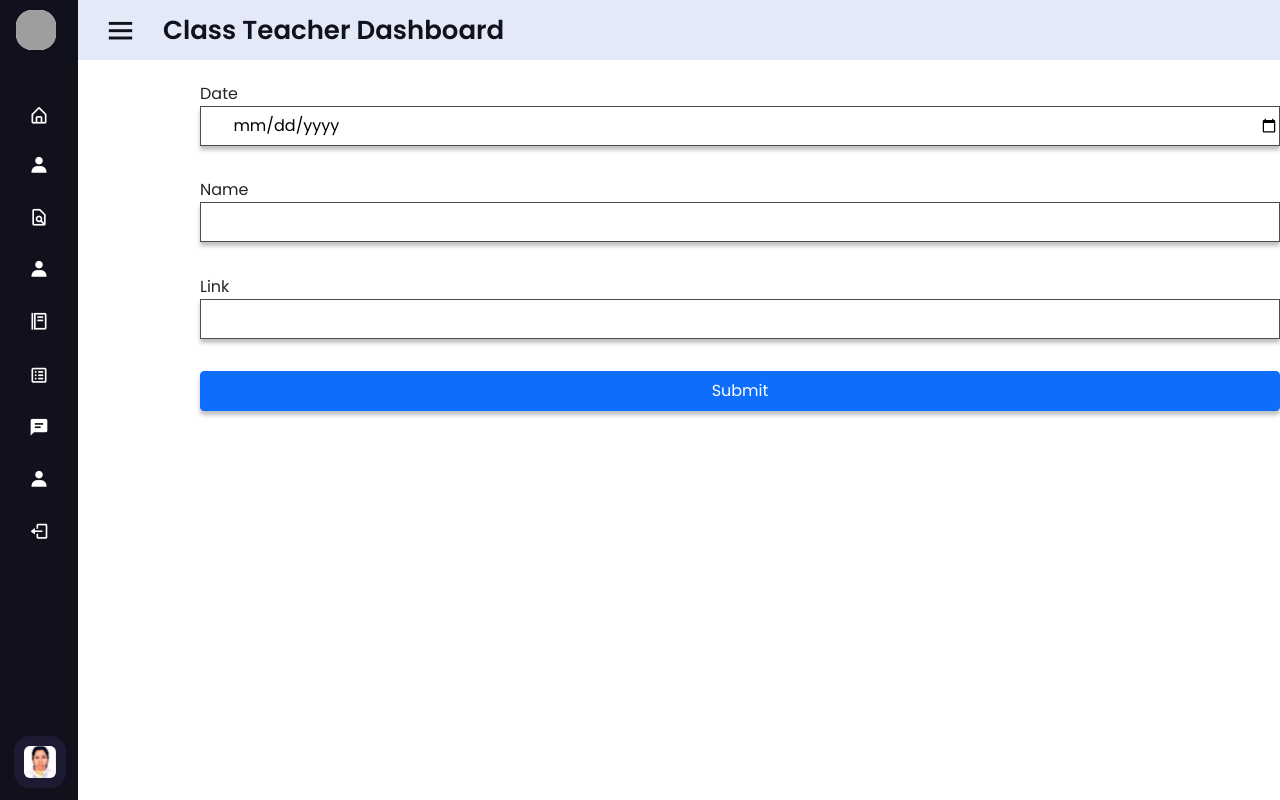
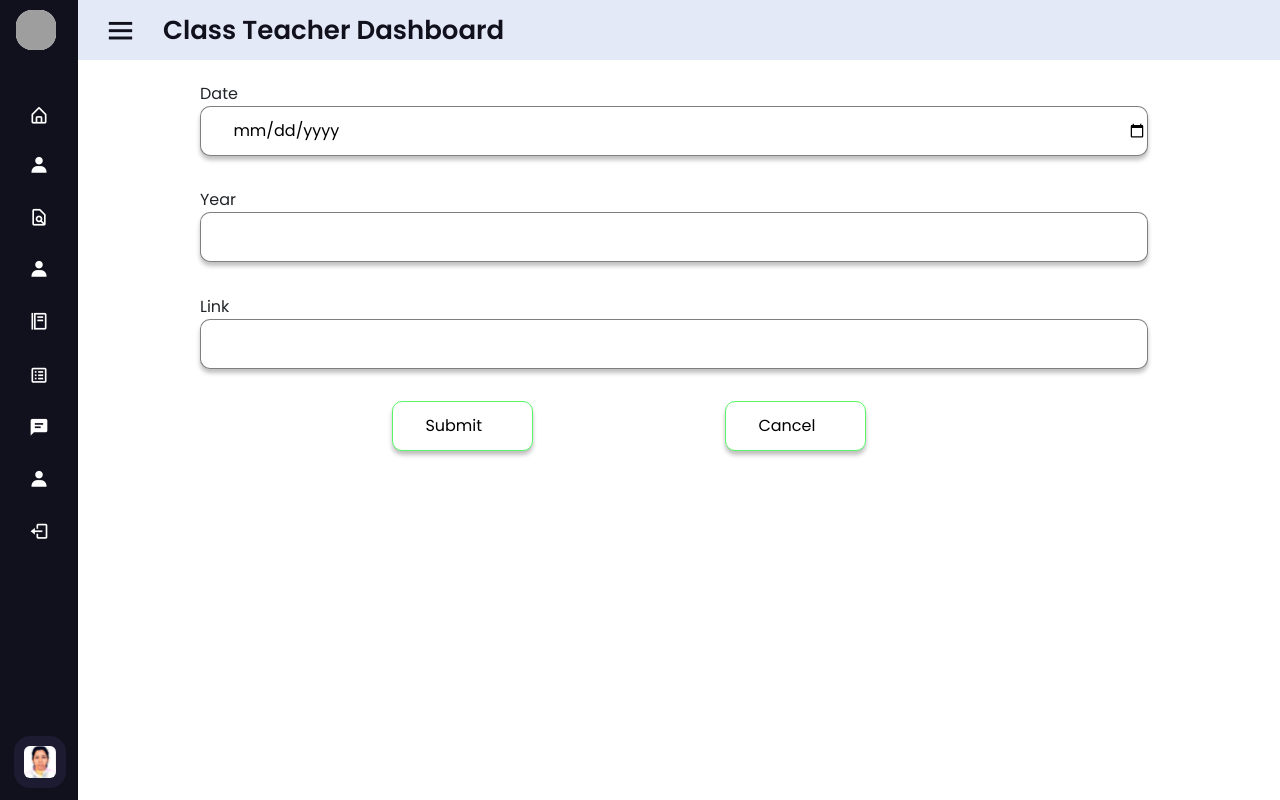
Before and after one commit to PranavShelke4/IT, a React (Create React App) app: page /feedbacklist/edit/1 in a window 1280 px wide. Built offline with nearby package versions, Linux system fonts and the light colour scheme; no server answers; grey boxes are pictures that could not be loaded.

Commit message:
edit feedback

```diff
--- a/src/components/ClassTeacher/FeedBack/EditFeedbacklist.js
+++ b/src/components/ClassTeacher/FeedBack/EditFeedbacklist.js
@@ -2,8 +2,13 @@ import React,{useEffect, useState} from 'react'
 import { useForm } from "react-hook-form";
 
 import Feedbacklist from "../../../api/Feedbacklist";
+import "../../SubjectTeacher/Fideology/createPedelogy.css"
+import { useParams } from "react-router-dom";
 
-import { useParams } from "react-router-dom";
+function Cancel(){
+  window.location.href="/class-teacher/class-feedback";
+}
+
 
 function  EditFeedbacklist() {
 
@@ -38,7 +43,7 @@ function  EditFeedbacklist() {
     // formdata.append("activity",activityName);
     // formdata.append("subject",subName);
     // formdata.append("group",groupNo);
-
+    window.location.href="/class-teacher/class-feedback";
     const formdata = {
         "date":date,
         "description":descriptionName,
@@ -58,8 +63,9 @@ function  EditFeedbacklist() {
     <div className="upd_section">
       <form onSubmit ={handleSubmit(onSubmit)} >
         <div>
-          <label>Date</label>
+          <label>Date</label><br/>
           <input
+          className='input-box'
           type = "date"
           name="date"
           value={date}
@@ -69,8 +75,9 @@ function  EditFeedbacklist() {
           />
         </div>
         <div>
-          <label>Name</label>
+          <label>Year</label><br/>
           <input
+          className='input-box'
           type ="text"
           name ="activityName"
           value = {descriptionName}
@@ -80,8 +87,9 @@ function  EditFeedbacklist() {
           />
         </div>
         <div>
-          <label>Link</label>
+          <label>Link</label><br/>
           <input
+          className='input-box'
           type ="text"
           name="subName"
           value ={linkName}
@@ -91,7 +99,9 @@ function  EditFeedbacklist() {
           />
         </div>
 
-        <input className ="btn btn-primary" type="submit" value="Submit"/>
+        <input className ="subButton" type="submit" value="Submit"/>
+        <input className ="cancelButton" type="button" onClick={Cancel} value="Cancel"/>
+
       </form>
     </div>
     </div>
```
